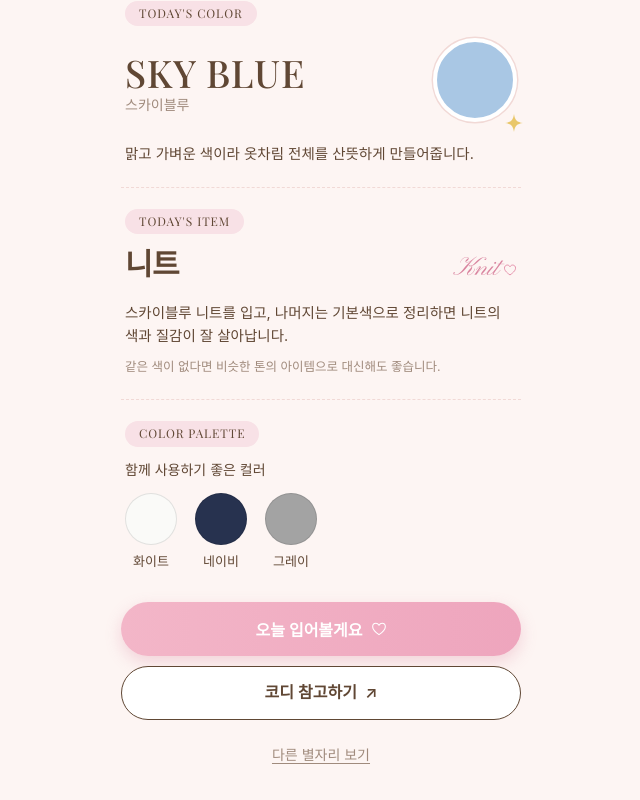
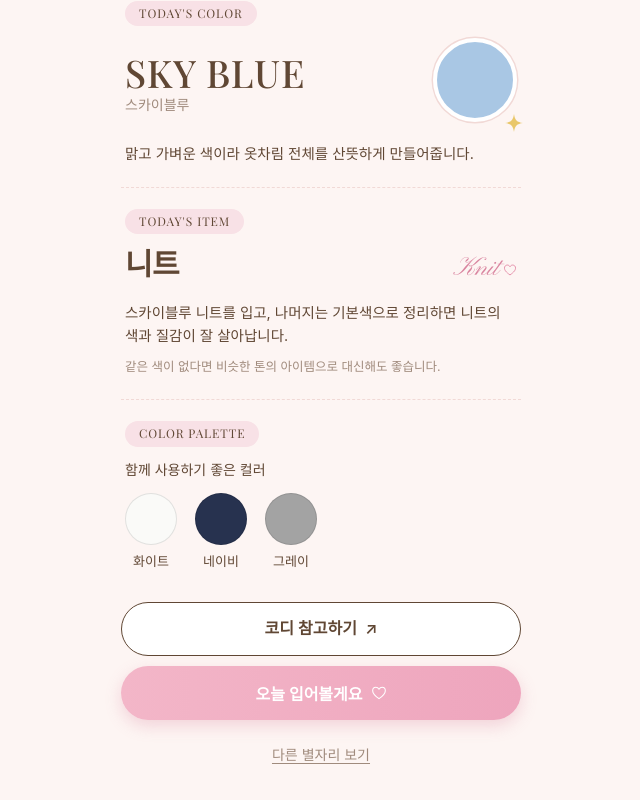
Before and after one commit to stepha051224-sketch/daily-fashion-fortune, a Next.js app: page /result/aries in a window 1280 px wide. Shown: the part 658-1458 px from the top of the page, without its empty margins (319-959 px from the left). Built offline with nearby package versions, Linux system fonts and the light colour scheme; a web font is replaced by a local one.

Commit message:
Put 코디 참고하기 button first
Co-Authored-By: Claude Opus 5.5 <noreply@anthropic.com>
Claude-Session: https://claude.ai/code/session_01Tk9dqGVgHwtG4DeMWteyyw

```diff
--- a/app/result/[sign]/ResultView.tsx
+++ b/app/result/[sign]/ResultView.tsx
@@ -121,12 +121,12 @@ export default function ResultView({ signId }: { signId: string }) {
       </section>
 
       <div className="actions">
+        <a className="btn btn-secondary" href={searchUrl} target="_blank" rel="noopener noreferrer">
+          코디 참고하기 <span aria-hidden="true">↗</span>
+        </a>
         <button className="btn btn-primary" type="button" onClick={() => setWearing(true)} disabled={wearing}>
           오늘 입어볼게요 <Heart size={16} color="#ffffff" />
         </button>
-        <a className="btn btn-secondary" href={searchUrl} target="_blank" rel="noopener noreferrer">
-          코디 참고하기 <span aria-hidden="true">↗</span>
-        </a>
       </div>
 
       {wearing && (
```
